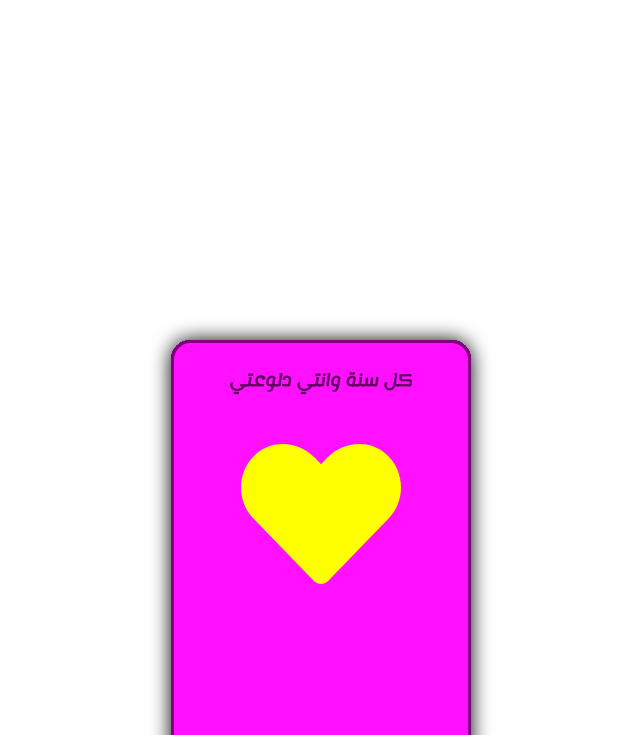
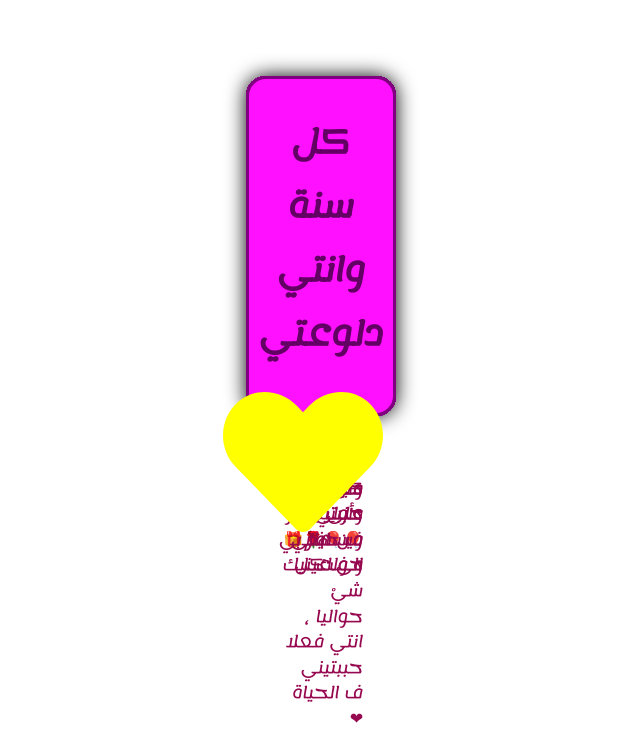
Before and after one commit to hooda179/gift-album, a plain HTML site: page gift album/index.html in a window 768 px wide. Shown: the part 124-859 px from the top of the page, without its empty margins (63-703 px from the left). Drawn offline with Linux system fonts and the light colour scheme.

Commit message:
Update style.css

```diff
--- a/gift album/css/style.css
+++ b/gift album/css/style.css
@@ -145,30 +145,6 @@ img {
 .hide {
   z-index: 1;
 }
-@media screen and (max-width: 1100px) and (min-width: 731px){
-  .album {
-    width: 40%;
-    height: 800px;
-    margin: 58vh auto;
-  }
-  p {
-    font-size: 1rem;
-  }
-  .header {
-    font-size: 2rem;
-  }
-  .cover-out .myheart {
-    font-size: 10rem;
-    margin-top: 10%;
-}
-.cover-out .title {
-    font-size: 1rem;
-}
-.p1 .content {
-    font-size: 1rem;
-    margin-top: 225px;
-}
-}
 @media screen and (max-width: 730px) {
   .album {
     width: 40%;
```
